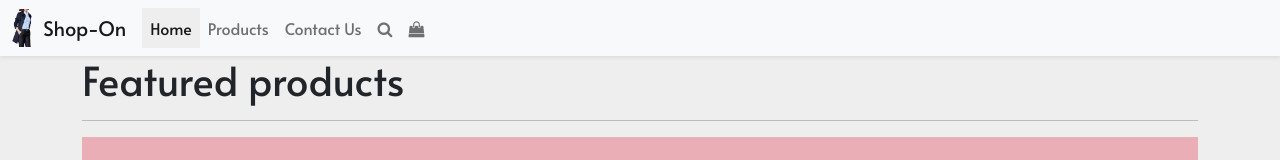
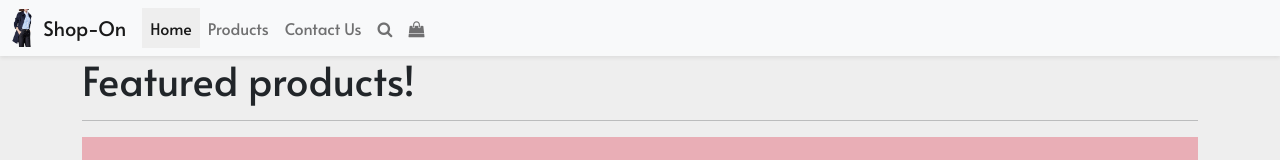
Before and after one commit to CoderByPerChoice/Shopping-using-React-ContextAPI, a React (Create React App) app: page / in a window 1280 px wide. Shown: the top 160 px of the page. Built offline with nearby package versions, Linux system fonts and the light colour scheme.

Commit message:
Update Home.jsx

```diff
--- a/src/components/Home.jsx
+++ b/src/components/Home.jsx
@@ -63,7 +63,7 @@ function Home() {
 
     return (
         <>
-            <h1>Featured products</h1>
+            <h1>Featured products!</h1>
             <hr />
             <div style={{
                 display: 'block'
```
